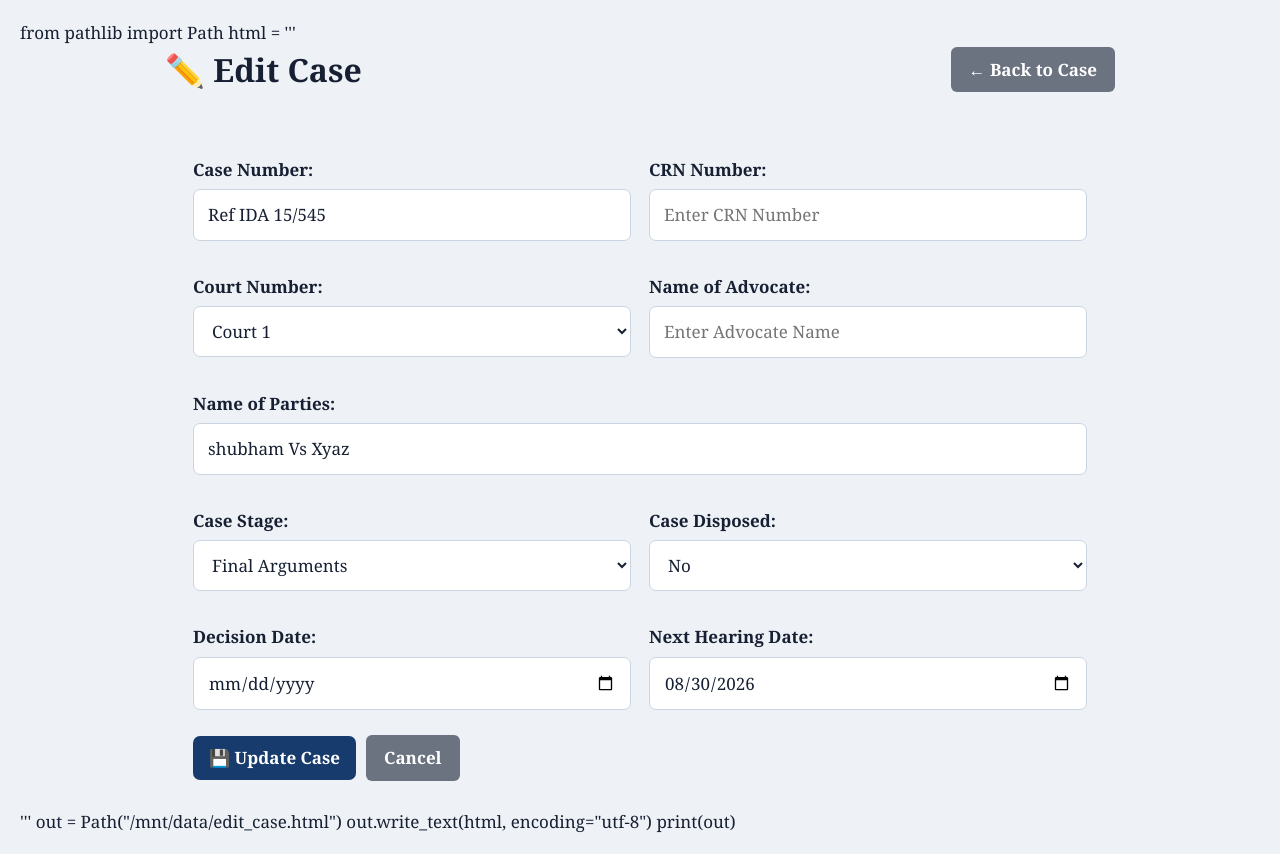
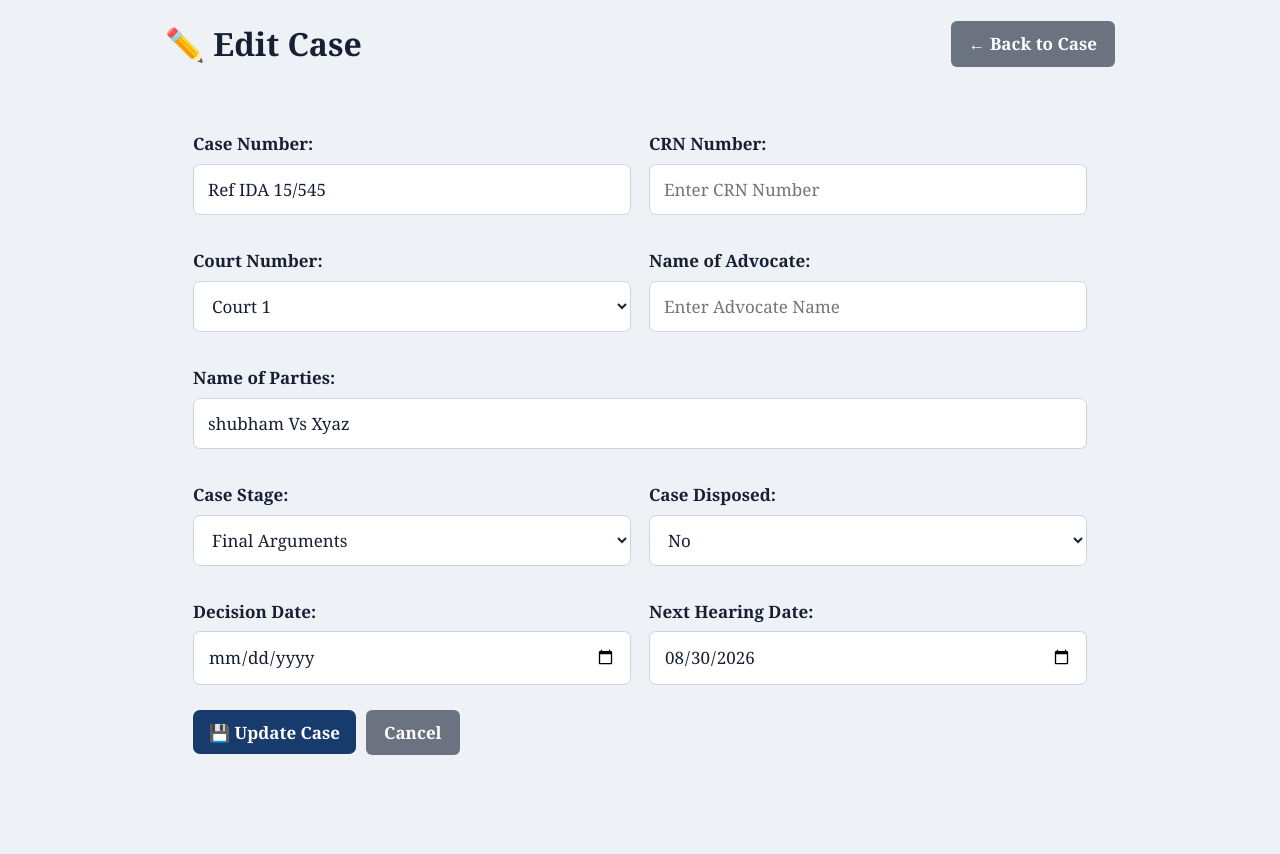
Before and after one commit to sonwaneshubham204-boop/court_tracker, a Flask app: page /edit-case/1 in a window 1280 px wide. After the commit the page ends 755 px from the top, so only its background shows below. Run offline with Flask 3, Linux system fonts and the light colour scheme; a user stored in the database is signed in; data comes from the database, SQL or seed files in the repository.

Commit message:
Add files via upload

```diff
--- a/templates/edit_case.html
+++ b/templates/edit_case.html
@@ -1,6 +1,4 @@
-from pathlib import Path
-
-html = '''<!DOCTYPE html>
+<!DOCTYPE html>
 <html lang="en">
 <head>
     <meta charset="UTF-8">
@@ -293,8 +291,3 @@ toggleOtherStage();
 
 </body>
 </html>
-'''
-
-out = Path("/mnt/data/edit_case.html")
-out.write_text(html, encoding="utf-8")
-print(out)
```
